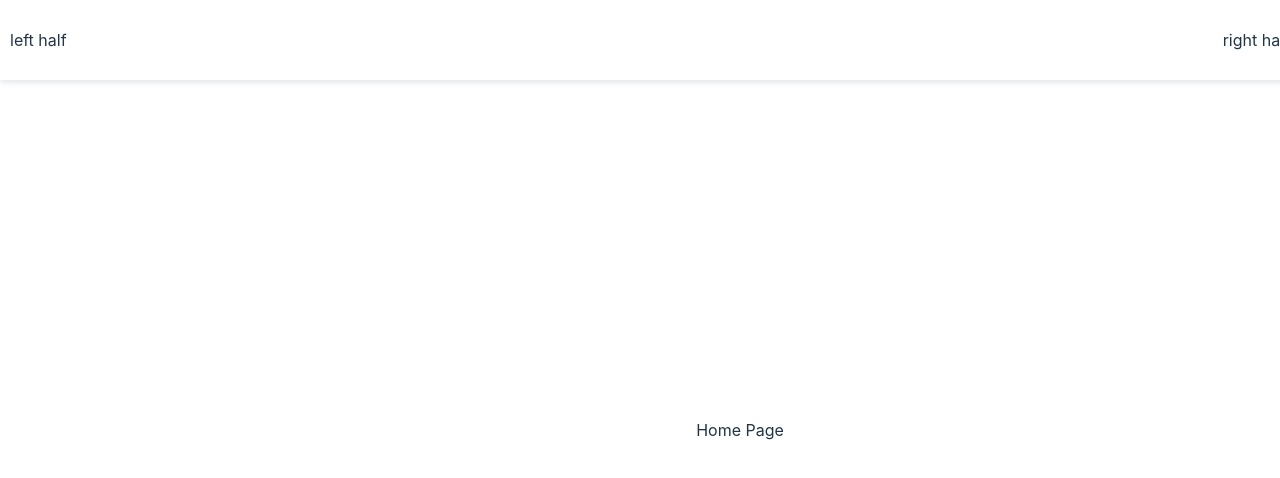
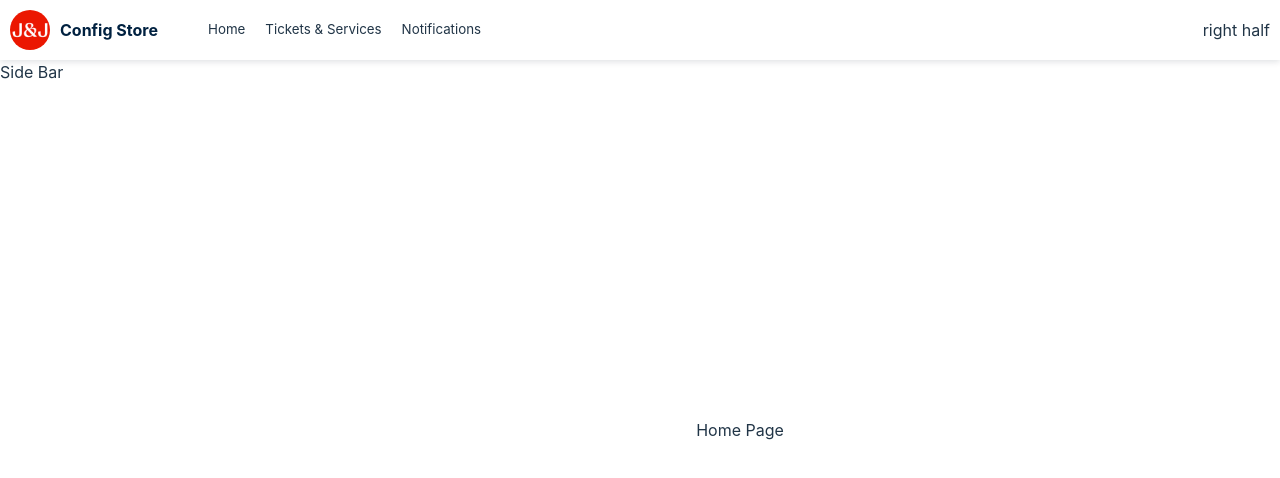
Before and after one commit to Sayanhalder28/workspace, a React (Vite) app: page / in a window 1280 px wide. Shown: the top 478 px of the page. Built offline with nearby package versions, Linux system fonts and the light colour scheme.

Commit message:
Sandbox snapshot commit

```diff
--- a/src/index.css
+++ b/src/index.css
@@ -1,3 +1,7 @@
+* {
+  box-sizing: border-box;
+}
+
 :root {
   font-family: Inter, system-ui, Avenir, Helvetica, Arial, sans-serif;
   line-height: 1.5;
--- a/src/layout/TopBar/index.tsx
+++ b/src/layout/TopBar/index.tsx
@@ -1,10 +1,19 @@
 import styles from "./styles.module.css";
+import BrandLogo from "../../assets/J&JLogo.svg";
 
 function TopBar() {
   return (
     <header>
-      <div className={`${styles.container} ${styles.container_items}`}>
-        <div className={styles.section_left}>left half</div>
+      <div className={`${styles.container} ${styles.container_alignments}`}>
+        <div className={styles.section_left}>
+          <img src={BrandLogo} alt="BrandLogo" height={40} />
+          <div className={styles.brand_name}>Config Store</div>
+          <nav className={styles.page_nav}>
+            <div className={styles.page_nav_option}>Home</div>
+            <div className={styles.page_nav_option}>Tickets & Services</div>
+            <div className={styles.page_nav_option}>Notifications</div>
+          </nav>
+        </div>
         <div className={styles.section_right}>right half</div>
       </div>
       <div className={`${styles.container} ${styles.fake_container}`}></div>
--- a/src/layout/TopBar/styles.module.css
+++ b/src/layout/TopBar/styles.module.css
@@ -6,7 +6,7 @@
   box-shadow: 0 2px 6px 0 rgba(0, 21, 41, 0.12);
 }
 
-.container_items {
+.container_alignments {
   display: flex;
   flex-direction: row;
   justify-content: space-between;
@@ -14,6 +14,35 @@
   padding: 10px;
 }
 
+.section_left {
+  display: flex;
+  align-items: center;
+}
+.brand_name {
+  margin-left: 10px;
+  color: #002140;
+  font-size: medium;
+  font-weight: 700;
+  text-wrap: nowrap;
+}
+
+.page_nav {
+  margin-left: 50px;
+  display: flex;
+  flex-wrap: nowrap;
+  gap: 20px;
+}
+
+.page_nav_option {
+  text-wrap: nowrap;
+  font-size: smaller;
+}
+
+.section_right {
+  /* display: flex; */
+  text-align: center;
+}
+
 .fake_container {
   position: static !important;
   box-shadow: none !important;
```
Also changed, not shown: src/assets/J&JLogo.svg (added).
